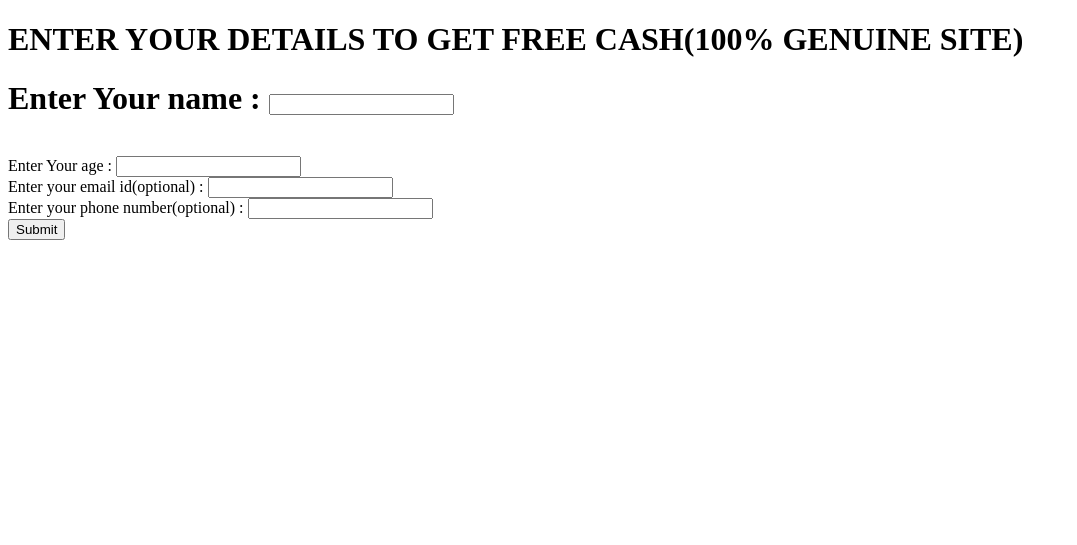
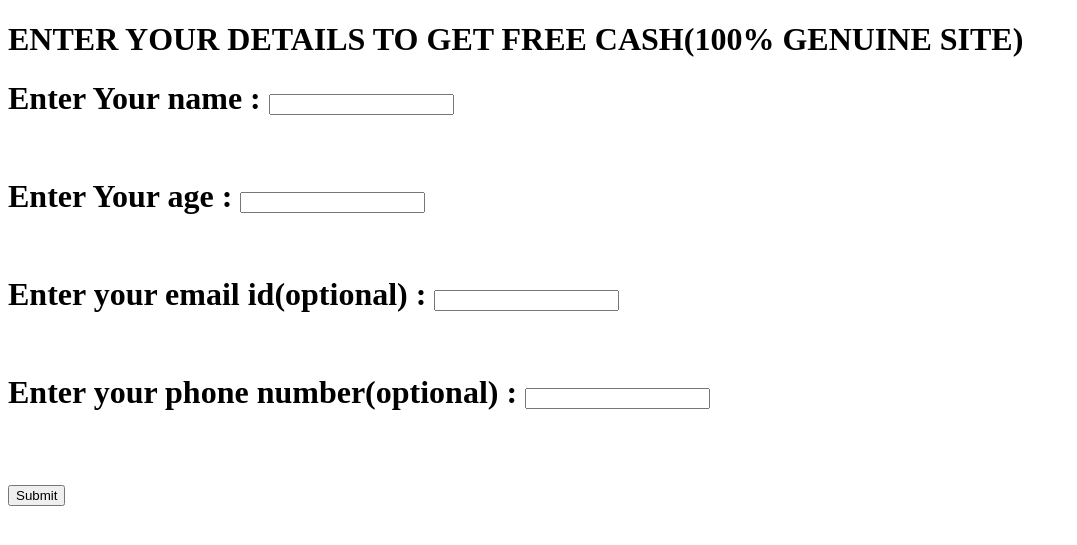
Before and after one commit to BenavenaAravind/Wednesday, a Django app: page / in a window 1280 px wide. Shown: the top 545 px of the page, without its empty margins (0-1077 px from the left). Run offline with Django 5.2, Linux system fonts and the light colour scheme.

Commit message:
Update ara.html

```diff
--- a/templates/ara.html
+++ b/templates/ara.html
@@ -5,16 +5,16 @@
     <meta name="viewport" content="width=device-width, initial-scale=1.0">
     <title>Document</title>
 </head>
-<body bg colour='green'>
+<body colour="green">
 <form action="result">
 <h1>ENTER YOUR DETAILS TO GET FREE CASH(100% GENUINE SITE)</h1>
 
 
    <h1> Enter Your name : <input type="text"></h1><br>
-    Enter Your age  : <input type="number"><br>
-    Enter your email id(optional) : <input type="email"><br>
-    Enter your phone number(optional) : <input type="number"><br>
-    <input type="submit">
+    <h1>Enter Your age  : <input type="number"></h1><br>
+   <h1> Enter your email id(optional) : <input type="email"></h1><br>
+   <h1> Enter your phone number(optional) : <input type="number"></h1><br>
+   <h1> <input type="submit"></h1>
 </form>
 </body>
 
```
